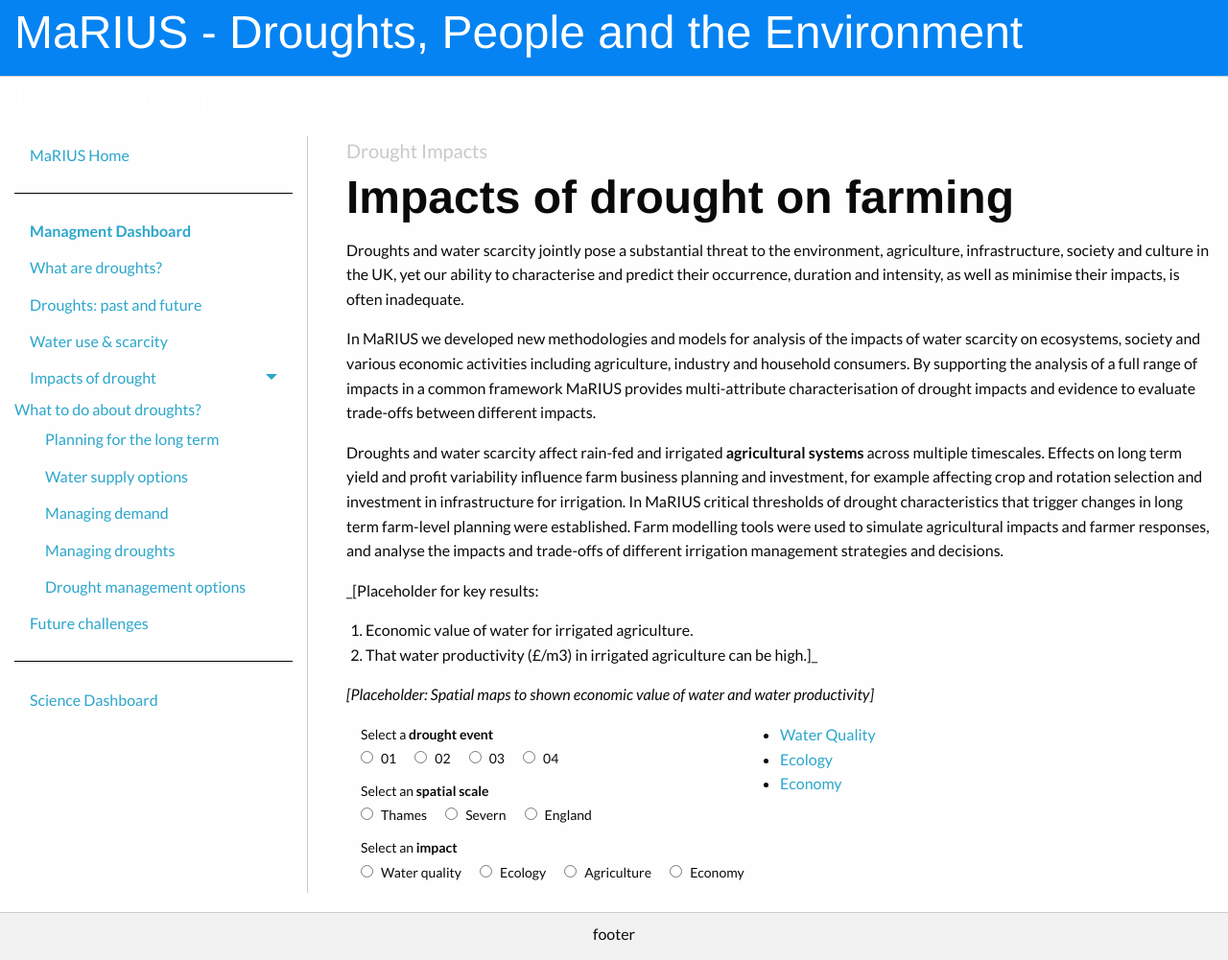
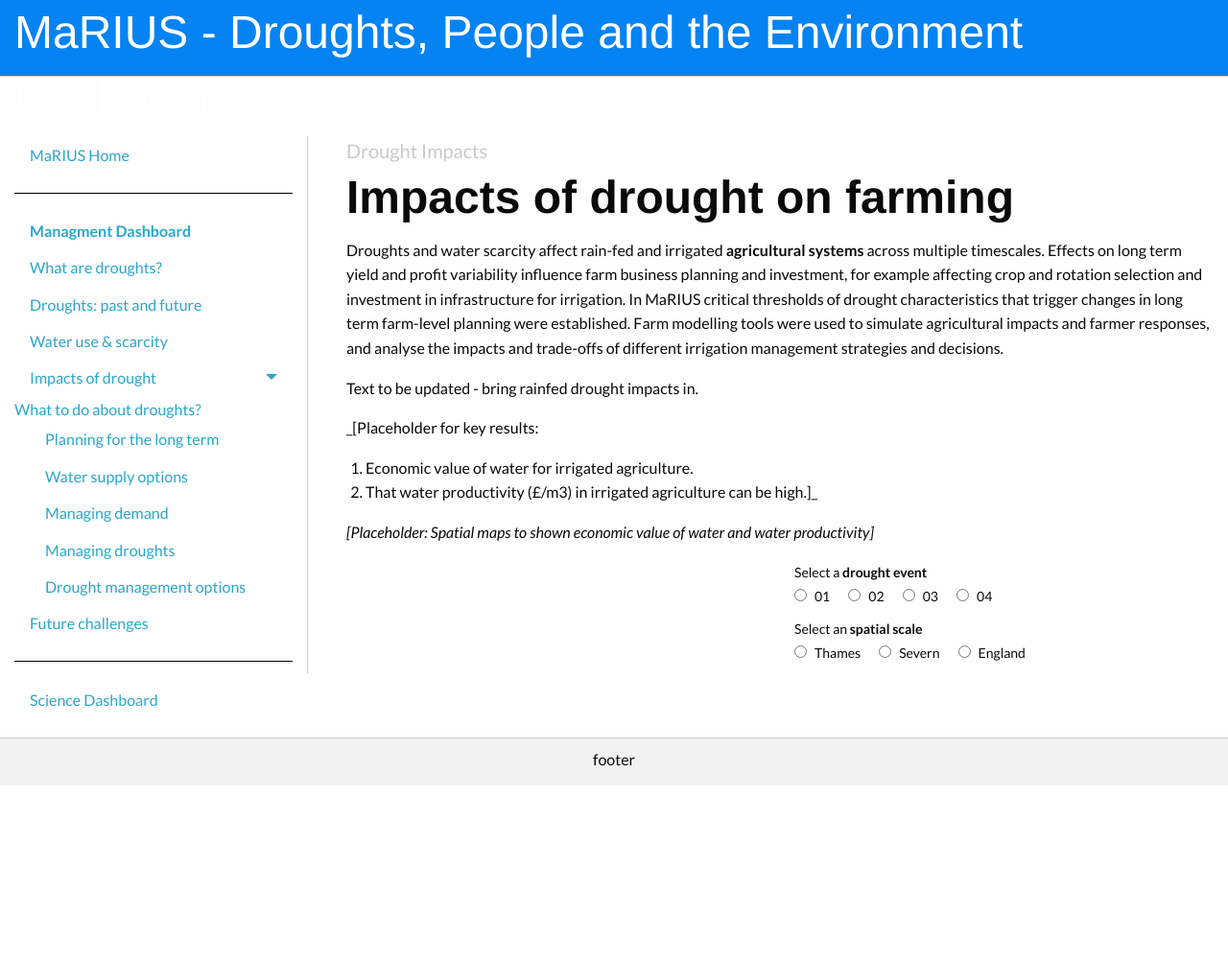
Before and after one commit to VictoriaJJ/mariusdroughtproject.org, a Jekyll site: the page built from _pages/dashboard/dpe/drought_impacts/farming.md, in a window 1280 px wide. Shown: the whole page at 96% size. Built offline with Jekyll 4.4.1, drawn with Linux system fonts in a browser that asks for light colours; after the commit the page ends 900 px from its top, so only the background shows below that.

Commit message:
Updated farming.md

```diff
--- a/_pages/dashboard/dpe/drought_impacts/farming.md
+++ b/_pages/dashboard/dpe/drought_impacts/farming.md
@@ -6,11 +6,9 @@
 _title: Impacts of drought on farming
 ---
 
-Droughts and water scarcity jointly pose a substantial threat to the environment, agriculture, infrastructure, society and culture in the UK, yet our ability to characterise and predict their occurrence, duration and intensity, as well as minimise their impacts, is often inadequate.
+Droughts and water scarcity affect rain-fed and irrigated **agricultural systems** across multiple timescales.  Effects on long term yield and profit variability influence farm business planning and investment, for example affecting crop and rotation selection and investment in infrastructure for irrigation. In MaRIUS critical thresholds of drought characteristics that trigger changes in long term farm-level planning were established. Farm modelling tools were used to simulate agricultural impacts and farmer responses, and analyse the impacts and trade-offs of different irrigation management strategies and decisions.
 
-In MaRIUS we developed new methodologies and models for analysis of the impacts of water scarcity on ecosystems, society and various economic activities including agriculture, industry and household consumers. By supporting the analysis of a full range of impacts in a common framework MaRIUS provides multi-attribute characterisation of drought impacts and evidence to evaluate trade-offs between different impacts.
-
-Droughts and water scarcity affect rain-fed and irrigated **agricultural systems** across multiple timescales.  Effects on long term yield and profit variability influence farm business planning and investment, for example affecting crop and rotation selection and investment in infrastructure for irrigation. In MaRIUS critical thresholds of drought characteristics that trigger changes in long term farm-level planning were established. Farm modelling tools were used to simulate agricultural impacts and farmer responses, and analyse the impacts and trade-offs of different irrigation management strategies and decisions.
+Text to be updated - bring rainfed drought impacts in.
 
 _[Placeholder for key results:
 1. Economic value of water for irrigated agriculture.
@@ -31,15 +29,3 @@
 	<input type="radio" name="spatial_scale" value="spatial_scale_thames" id="spatial_scale_thames"><label for="spatial_scale_thames">Thames</label>
 	<input type="radio" name="spatial_scale" value="spatial_scale_severn" id="spatial_scale_severn"><label for="spatial_scale_severn">Severn</label>
 	<input type="radio" name="spatial_scale" value="spatial_scale_england" id="spatial_scale_england"><label for="spatial_scale_england">England</label>
-
-	<label>Select an <b>impact</b></label>
-	<input type="radio" name="impact" value="impact_water_quality" id="impact_water_quality"><label for="impact_water_quality">Water quality</label>
-	<input type="radio" name="impact" value="impact_ecology" id="impact_ecology"><label for="impact_ecology">Ecology</label>
-	<input type="radio" name="impact" value="impact_agriculture" id="impact_groundwater"><label for="impact_groundwater">Agriculture</label>
-	<input type="radio" name="impact" value="impact_economy" id="impact_economy"><label for="impact_economy">Economy</label>
-</div>
-
-
-* [Water Quality](drought_impacts_wq/)
-* [Ecology](drought_impacts_ecology)
-* [Economy](drought_impacts_economy)
```
